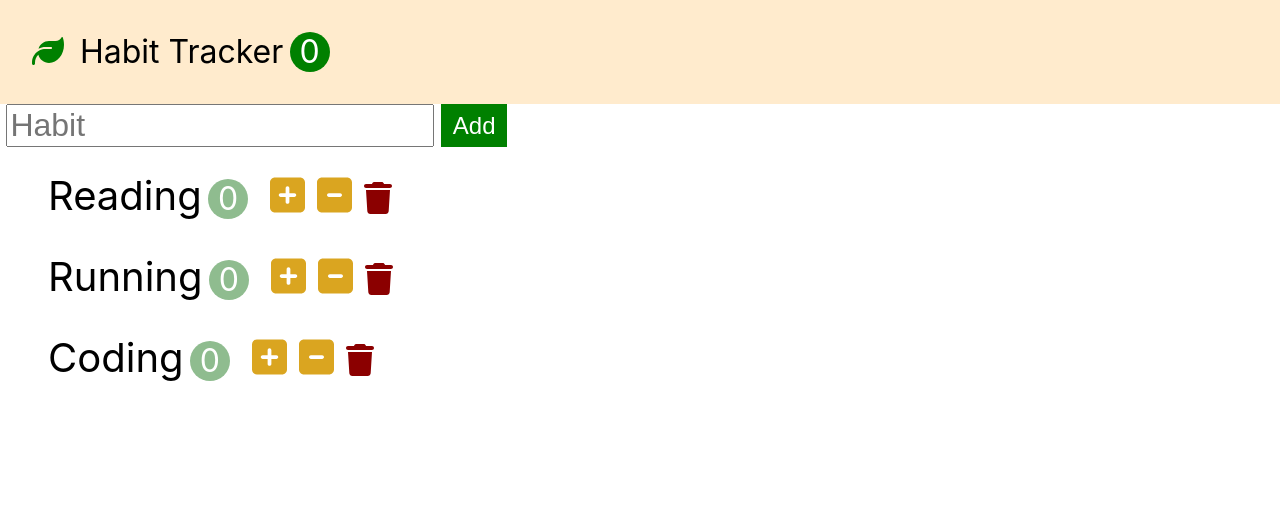
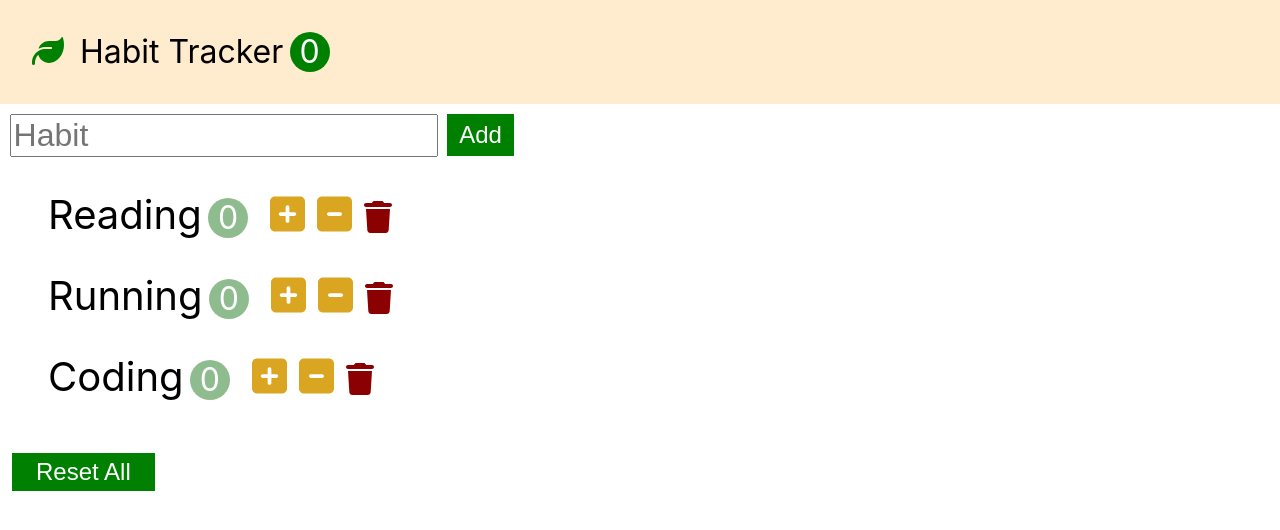
Before and after one commit to iamyujinwon/habit-tracker, a React (Create React App) app: page / in a window 1280 px wide. Shown: the top 530 px of the page. Built offline with nearby package versions, Linux system fonts and the light colour scheme.

Commit message:
add reset button

```diff
--- a/src/App.css
+++ b/src/App.css
@@ -39,8 +39,7 @@ form {
 
 .add-input {
   font-size: 2rem;
-  margin-right: 0.2em;
-  margin-left: 0.2em;
+  margin: 0.3em;
 }
 
 .add-button {
@@ -91,3 +90,11 @@ form {
   vertical-align: baseline;
   color: darkred;
 }
+
+.habits-reset {
+  font-size: 1.5rem;
+  padding: 0.2em 1em;
+  background-color: green;
+  color: white;
+  margin: 0.5em;
+}
--- a/src/app.jsx
+++ b/src/app.jsx
@@ -37,6 +37,14 @@ class App extends Component {
     this.setState({ habits });
   };
 
+  handleReset = () => {
+    const habits = this.state.habits.map((habit) => {
+      habit.count = 0;
+      return habit;
+    });
+    this.setState({ habits });
+  };
+
   render() {
     return (
       <>
@@ -49,6 +57,7 @@ class App extends Component {
           onDecrement={this.handleDecrement}
           onDelete={this.handleDelete}
           onAdd={this.handleAdd}
+          onReset={this.handleReset}
         />
       </>
     );
--- a/src/components/habits.jsx
+++ b/src/components/habits.jsx
@@ -18,6 +18,9 @@ class Habits extends Component {
             />
           ))}
         </ul>
+        <button className="habits-reset" onClick={this.props.onReset}>
+          Reset All
+        </button>
       </>
     );
   }
```
